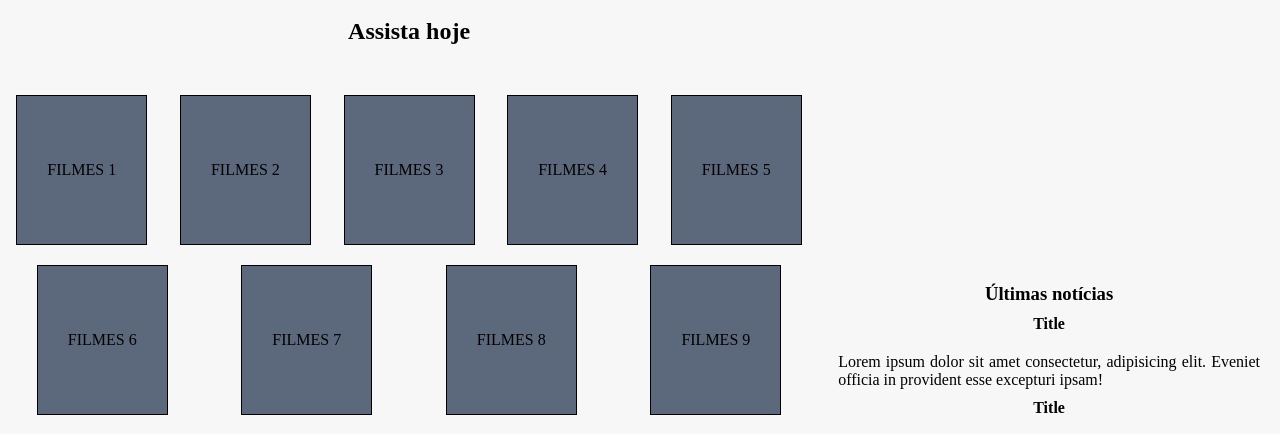
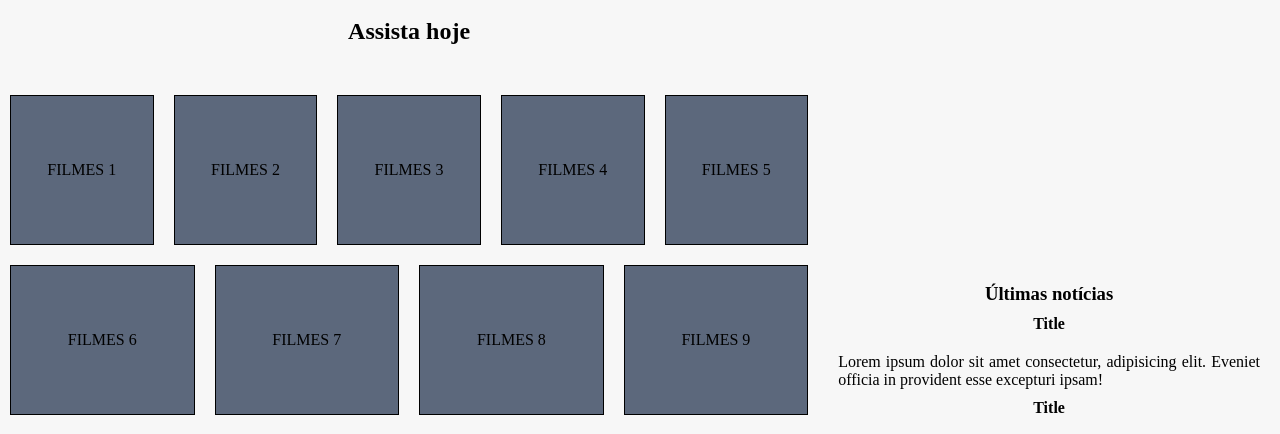
Before and after one commit to PabloLSa/TrybeExercicios, a plain HTML site: page fundamentos/6.1-Seção: HTML e CSS: Forms, Flexbox e Responsivo/dia-04/tryflix.html in a window 1280 px wide. Shown: the part 322-756 px from the top of the page. Drawn offline with Linux system fonts and the light colour scheme.

Commit message:
Aplicando uma propriedade com o valor 10 que expanda o container de filmes./ Adicionando uma propriedade com o valor 1 que faça com que as  div do container de filmes ocupe todo o espaço em branco.

```diff
--- a/fundamentos/6.1-Seção: HTML e CSS: Forms, Flexbox e Responsivo/dia-04/style.css
+++ b/fundamentos/6.1-Seção: HTML e CSS: Forms, Flexbox e Responsivo/dia-04/style.css
@@ -65,6 +65,7 @@
     flex-wrap: wrap;
     justify-content: space-around;
     flex-basis:700px ;
+    flex-grow: 1;
   }
 
   .card-container div {
@@ -76,6 +77,8 @@
     justify-content: center;
     margin: 10px;
     flex-basis: 16%;
+    flex-grow: 1;
+
       }
 
   .aside-container {
```
